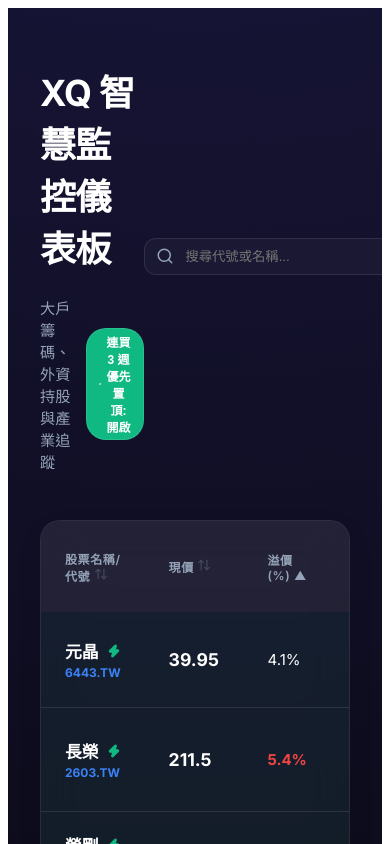
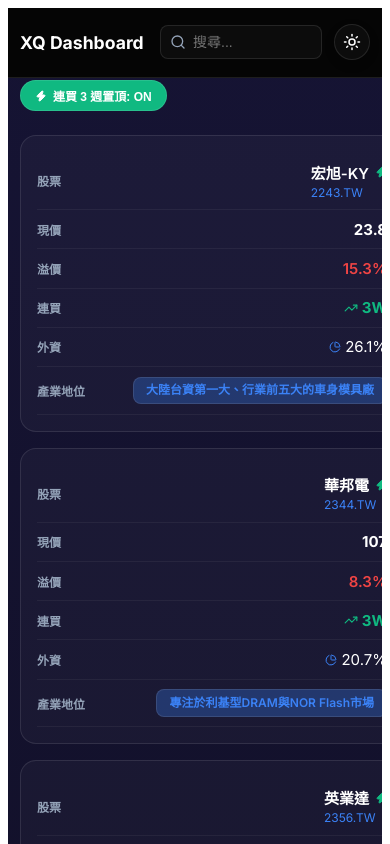
Before and after one commit to philip12010315-creator/xq-dashboard, a React (Vite) app: page / in a window 390 px wide. Shown: the top 844 px of the page. Built offline with nearby package versions, Linux system fonts and the light colour scheme.

Commit message:
Update stock data

```diff
--- a/src/App.jsx
+++ b/src/App.jsx
@@ -10,7 +10,11 @@
   Moon,
   ArrowUpDown,
   PieChart,
-  Zap
+  Zap,
+  Home,
+  Star,
+  BarChart2,
+  Settings
 } from 'lucide-react';
 import { motion, AnimatePresence } from 'framer-motion';
 import stockData from './data.json';
@@ -18,8 +22,9 @@
 function App() {
   const [searchTerm, setSearchTerm] = useState('');
   const [theme, setTheme] = useState('dark');
-  const [sortConfig, setSortConfig] = useState({ key: 'premium', direction: 'asc' });
-  const [isPriorityMode, setIsPriorityMode] = useState(true); // 預設開啟優先置頂模式
+  const [sortConfig, setSortConfig] = useState({ key: 'buyWeeks', direction: 'desc' });
+  const [isPriorityMode, setIsPriorityMode] = useState(true);
+  const [activeTab, setActiveTab] = useState('home');
 
   useEffect(() => {
     document.documentElement.setAttribute('data-theme', theme);
@@ -27,35 +32,25 @@
 
   const toggleTheme = () => setTheme(prev => prev === 'dark' ? 'light' : 'dark');
 
-  // 排序與過濾邏輯
   const sortedData = useMemo(() => {
     let items = [...stockData];
-
-    // 過濾搜尋
     if (searchTerm) {
       items = items.filter(item =>
         item.name.includes(searchTerm) || item.id.includes(searchTerm)
       );
     }
-
-    // 執行多層次排序
     items.sort((a, b) => {
-      // 第一層：連買 3 週優先置頂
       if (isPriorityMode) {
         const aPriority = a.buyWeeks >= 3 ? 1 : 0;
         const bPriority = b.buyWeeks >= 3 ? 1 : 0;
         if (aPriority !== bPriority) return bPriority - aPriority;
       }
-
-      // 第二層：使用者選擇的排序欄位
       const aVal = a[sortConfig.key];
       const bVal = b[sortConfig.key];
-
       if (aVal < bVal) return sortConfig.direction === 'asc' ? -1 : 1;
       if (aVal > bVal) return sortConfig.direction === 'asc' ? 1 : -1;
       return 0;
     });
-
     return items;
   }, [stockData, sortConfig, searchTerm, isPriorityMode]);
 
@@ -74,70 +69,75 @@
 
   return (
     <div className="app-container">
+      {/* 頂部 Fixed Navbar */}
       <header className="dashboard-header">
         <div className="logo-section">
           <motion.h1 initial={{ opacity: 0, x: -20 }} animate={{ opacity: 1, x: 0 }}>
-            XQ 智慧監控儀表板
+            XQ Dashboard
           </motion.h1>
-          <div style={{ display: 'flex', alignItems: 'center', gap: '1rem', marginTop: '0.5rem' }}>
-            <p style={{ margin: 0 }}>大戶籌碼、外資持股與產業追蹤</p>
-            <button
-              onClick={() => setIsPriorityMode(!isPriorityMode)}
-              style={{
-                background: isPriorityMode ? 'var(--success)' : 'var(--card-bg)',
-                color: isPriorityMode ? '#fff' : 'var(--text-secondary)',
-                border: '1px solid var(--card-border)',
-                borderRadius: '20px',
-                padding: '4px 12px',
-                fontSize: '0.75rem',
-                cursor: 'pointer',
-                display: 'flex',
-                alignItems: 'center',
-                gap: '4px',
-                fontWeight: 600,
-                transition: 'all 0.2s ease'
-              }}
-            >
-              <Zap size={12} fill={isPriorityMode ? 'currentColor' : 'none'} />
-              連買 3 週優先置頂: {isPriorityMode ? '開啟' : '關閉'}
-            </button>
+          <div className="hide-mobile" style={{ display: 'flex', alignItems: 'center', gap: '1rem', marginTop: '0.2rem' }}>
+            <p style={{ margin: 0, fontSize: '0.8rem' }}>大戶籌碼追蹤</p>
           </div>
         </div>
 
-        <div style={{ display: 'flex', gap: '1.25rem', alignItems: 'center' }}>
+        <div style={{ display: 'flex', gap: '0.75rem', alignItems: 'center' }}>
           <div style={{ position: 'relative' }}>
-            <Search size={18} style={{ position: 'absolute', left: '12px', top: '50%', transform: 'translateY(-50%)', color: 'var(--text-secondary)' }} />
+            <Search size={16} style={{ position: 'absolute', left: '10px', top: '50%', transform: 'translateY(-50%)', color: 'var(--text-secondary)' }} />
             <input
               type="text"
-              placeholder="搜尋代號或名稱..."
+              placeholder="搜尋..."
+              className="search-input"
               style={{
                 background: 'var(--card-bg)',
                 border: '1px solid var(--card-border)',
-                borderRadius: '0.75rem',
-                padding: '0.625rem 1rem 0.625rem 2.5rem',
+                borderRadius: '0.5rem',
+                padding: '0.5rem 0.5rem 0.5rem 2rem',
                 color: 'var(--text-primary)',
-                width: '240px',
+                width: '120px',
+                fontSize: '0.875rem',
                 outline: 'none'
               }}
               onChange={(e) => setSearchTerm(e.target.value)}
             />
           </div>
-          <button className="theme-toggle" onClick={toggleTheme}>
-            {theme === 'dark' ? <Sun size={20} /> : <Moon size={20} />}
+          <button className="theme-toggle" onClick={toggleTheme} style={{ width: '36px', height: '36px' }}>
+            {theme === 'dark' ? <Sun size={18} /> : <Moon size={18} />}
           </button>
         </div>
       </header>
+
+      {/* 優先模式開關 (手機版也顯示) */}
+      <div style={{ marginBottom: '1.5rem', display: 'flex', justifyContent: 'flex-start' }}>
+        <button
+          onClick={() => setIsPriorityMode(!isPriorityMode)}
+          style={{
+            background: isPriorityMode ? 'var(--success)' : 'var(--card-bg)',
+            color: isPriorityMode ? '#fff' : 'var(--text-secondary)',
+            border: '1px solid var(--card-border)',
+            borderRadius: '20px',
+            padding: '6px 14px',
+            fontSize: '0.75rem',
+            cursor: 'pointer',
+            display: 'flex',
+            alignItems: 'center',
+            gap: '6px',
+            fontWeight: 600
+          }}
+        >
+          <Zap size={12} fill={isPriorityMode ? 'currentColor' : 'none'} />
+          連買 3 週置頂: {isPriorityMode ? 'ON' : 'OFF'}
+        </button>
+      </div>
 
       <motion.div className="table-container" initial={{ opacity: 0, y: 20 }} animate={{ opacity: 1, y: 0 }}>
         <table>
           <thead>
             <tr>
-              <th onClick={() => requestSort('id')} style={{ cursor: 'pointer' }}>股票名稱/代號 {getSortIcon('id')}</th>
-              <th onClick={() => requestSort('price')} style={{ cursor: 'pointer' }}>現價 {getSortIcon('price')}</th>
-              <th onClick={() => requestSort('premium')} style={{ cursor: 'pointer' }}>溢價 (%) {getSortIcon('premium')}</th>
-              <th onClick={() => requestSort('buyWeeks')} style={{ cursor: 'pointer' }}>連買週 (大戶) {getSortIcon('buyWeeks')}</th>
-              <th onClick={() => requestSort('foreign_hold')} style={{ cursor: 'pointer' }}>外資持股 {getSortIcon('foreign_hold')}</th>
-              <th onClick={() => requestSort('industry')} style={{ cursor: 'pointer' }}>產業 {getSortIcon('industry')}</th>
+              <th onClick={() => requestSort('id')}>股票 {getSortIcon('id')}</th>
+              <th onClick={() => requestSort('price')}>現價 {getSortIcon('price')}</th>
+              <th onClick={() => requestSort('premium')}>溢價 {getSortIcon('premium')}</th>
+              <th onClick={() => requestSort('buyWeeks')}>連買 {getSortIcon('buyWeeks')}</th>
+              <th onClick={() => requestSort('foreign_hold')}>外資 {getSortIcon('foreign_hold')}</th>
               <th>產業地位</th>
             </tr>
           </thead>
@@ -151,46 +151,39 @@
                   animate={{ opacity: 1 }}
                   exit={{ opacity: 0 }}
                   style={{
-                    background: isPriorityMode && item.buyWeeks >= 3 ? 'rgba(16, 185, 129, 0.05)' : 'transparent'
+                    background: isPriorityMode && item.buyWeeks >= 3 ? 'rgba(16, 185, 129, 0.08)' : 'transparent'
                   }}
                 >
-                  <td>
+                  <td data-label="股票">
                     <div className="stock-name">
-                      <div style={{ display: 'flex', alignItems: 'center', gap: '8px' }}>
-                        <span style={{ fontSize: '1.05rem', fontWeight: 600 }}>{item.name}</span>
-                        {item.buyWeeks >= 3 && <Zap size={14} color="var(--success)" fill="var(--success)" />}
+                      <div style={{ display: 'flex', alignItems: 'center', gap: '6px' }}>
+                        <span style={{ fontWeight: 600 }}>{item.name}</span>
+                        {item.buyWeeks >= 3 && <Zap size={12} color="var(--success)" fill="var(--success)" />}
                       </div>
-                      <span className="stock-id" style={{ color: 'var(--accent-color)', fontWeight: 700 }}>{item.id}</span>
+                      <span className="stock-id" style={{ color: 'var(--accent-color)' }}>{item.id}</span>
                     </div>
                   </td>
-                  <td style={{ fontWeight: 800, fontSize: '1.1rem' }}>{item.price}</td>
-                  <td style={{ color: item.premium > 5 ? 'var(--danger)' : 'var(--text-primary)', fontWeight: item.premium > 5 ? 700 : 400 }}>
+                  <td data-label="現價" style={{ fontWeight: 800 }}>{item.price}</td>
+                  <td data-label="溢價" style={{ color: item.premium > 5 ? 'var(--danger)' : 'var(--text-primary)', fontWeight: 600 }}>
                     {item.premium}%
                   </td>
-                  <td>
-                    <div style={{ display: 'flex', alignItems: 'center', gap: '8px' }}>
-                      <TrendingUp size={16} color={item.buyWeeks >= 3 ? 'var(--success)' : 'var(--text-secondary)'} />
-                      <span style={{ color: item.buyWeeks >= 3 ? 'var(--success)' : 'var(--text-primary)', fontWeight: item.buyWeeks >= 3 ? 800 : 400 }}>
-                        {item.buyWeeks} 週
+                  <td data-label="連買">
+                    <div style={{ display: 'flex', alignItems: 'center', gap: '4px' }}>
+                      <TrendingUp size={14} color={item.buyWeeks >= 3 ? 'var(--success)' : 'var(--text-secondary)'} />
+                      <span style={{ color: item.buyWeeks >= 3 ? 'var(--success)' : 'inherit', fontWeight: 700 }}>
+                        {item.buyWeeks}W
                       </span>
                     </div>
                   </td>
-                  <td style={{ fontWeight: 600 }}>
-                    <div style={{ display: 'flex', alignItems: 'center', gap: '6px' }}>
-                      <PieChart size={14} color="var(--accent-color)" />
+                  <td data-label="外資">
+                    <div style={{ display: 'flex', alignItems: 'center', gap: '4px' }}>
+                      <PieChart size={12} color="var(--accent-color)" />
                       {item.foreign_hold}%
                     </div>
                   </td>
-                  <td>
-                    <div style={{ display: 'flex', alignItems: 'center', gap: '6px', fontSize: '0.85rem' }}>
-                      <Layers size={14} color="var(--text-secondary)" />
-                      {item.industry}
-                    </div>
-                  </td>
-                  <td>
-                    <div className="tag tag-blue" style={{ display: 'flex', alignItems: 'center', gap: '4px', width: 'fit-content', lineHeight: '1.4' }}>
-                      <Award size={14} style={{ flexShrink: 0 }} />
-                      <span style={{ fontSize: '0.8rem' }}>{item.status}</span>
+                  <td data-label="產業地位">
+                    <div className="tag tag-blue" style={{ fontSize: '0.75rem', lineHeight: '1.2' }}>
+                      {item.status}
                     </div>
                   </td>
                 </motion.tr>
@@ -199,6 +192,26 @@
           </tbody>
         </table>
       </motion.div>
+
+      {/* 底部 Tab Navbar (僅手機版可見) */}
+      <nav className="bottom-nav">
+        <div className={`nav-item ${activeTab === 'home' ? 'active' : ''}`} onClick={() => setActiveTab('home')}>
+          <Home size={22} />
+          <span>儀表板</span>
+        </div>
+        <div className={`nav-item ${activeTab === 'star' ? 'active' : ''}`} onClick={() => setActiveTab('star')}>
+          <Star size={22} />
+          <span>自選股</span>
+        </div>
+        <div className={`nav-item ${activeTab === 'chart' ? 'active' : ''}`} onClick={() => setActiveTab('chart')}>
+          <BarChart2 size={22} />
+          <span>分析</span>
+        </div>
+        <div className={`nav-item ${activeTab === 'settings' ? 'active' : ''}`} onClick={() => setActiveTab('settings')}>
+          <Settings size={22} />
+          <span>設定</span>
+        </div>
+      </nav>
     </div>
   );
 }
--- a/src/index.css
+++ b/src/index.css
@@ -54,33 +54,109 @@
   background-image: var(--bg-gradient);
 }
 
+/* 手機版導覽列與容器調整 */
+@media (max-width: 600px) {
+  .app-container {
+    padding: 0.75rem;
+    padding-top: 4.5rem;
+    padding-bottom: 5rem;
+  }
+
   .dashboard-header {
-  margin-bottom: 3rem;
+    position: fixed;
+    top: 0;
+    left: 0;
+    right: 0;
+    z-index: 100;
+    background: var(--bg-color);
+    padding: 0.75rem;
     display: flex;
     justify-content: space-between;
     align-items: center;
+    border-bottom: 1px solid var(--card-border);
+    backdrop-filter: blur(10px);
   }
 
   .logo-section h1 {
-  font-size: 2.25rem;
-  font-weight: 700;
-  color: var(--text-primary);
-  letter-spacing: -0.02em;
+    font-size: 1.1rem !important; /* 強制縮小標題 */
+    white-space: nowrap;
   }
 
-.logo-section p {
-  color: var(--text-secondary);
-  font-size: 0.95rem;
-  margin-top: 0.25rem;
+  /* 隱藏手機版不必要的副標題 */
+  .hide-mobile {
+    display: none !important;
   }
 
+  /* 強制表格轉卡片 */
   .table-container {
+    background: transparent !important;
+    border: none !important;
+    box-shadow: none !important;
+  }
+
+  table thead {
+    display: none !important;
+  }
+
+  table, tbody, tr, td {
+    display: block !important;
+    width: 100% !important;
+  }
+
+  tr {
+    background: var(--card-bg) !important;
+    border: 1px solid var(--card-border) !important;
+    border-radius: 1rem !important;
+    margin-bottom: 1rem !important;
+    padding: 1rem !important;
+  }
+
+  td {
+    border: none !important;
+    padding: 0.6rem 0 !important;
+    display: flex !important;
+    justify-content: space-between !important;
+    align-items: center !important;
+    border-bottom: 1px solid rgba(255, 255, 255, 0.05) !important;
+  }
+
+  td:before {
+    content: attr(data-label);
+    font-size: 0.75rem;
+    color: var(--text-secondary);
+    font-weight: 600;
+  }
+}
+
+/* 底部 Tab 選單 */
+.bottom-nav {
+  position: fixed;
+  bottom: 0;
+  left: 0;
+  right: 0;
+  height: 4.5rem;
   background: var(--card-bg);
-  border: 1px solid var(--card-border);
-  border-radius: 1.25rem;
-  overflow: hidden;
   backdrop-filter: blur(20px);
-  box-shadow: 0 10px 30px rgba(0, 0, 0, 0.05);
+  border-top: 1px solid var(--card-border);
+  display: flex;
+  justify-content: space-around;
+  align-items: center;
+  z-index: 1000;
+  padding-bottom: env(safe-area-inset-bottom);
+}
+
+.nav-item {
+  display: flex;
+  flex-direction: column;
+  align-items: center;
+  gap: 0.25rem;
+  color: var(--text-secondary);
+  font-size: 0.7rem;
+  cursor: pointer;
+}
+
+.nav-item.active {
+  color: var(--accent-color);
 }
 
 table {
```
Lines whose indentation alone changed are shown as unchanged.
